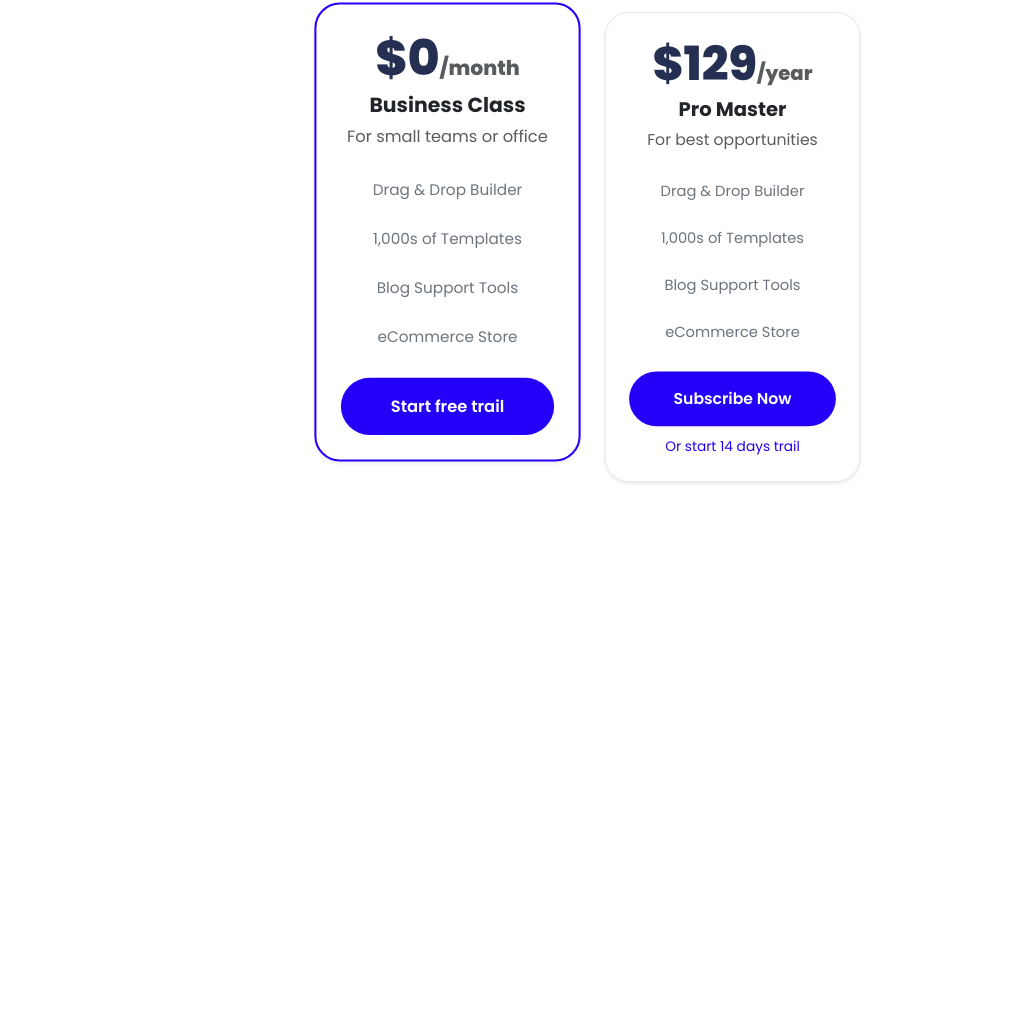
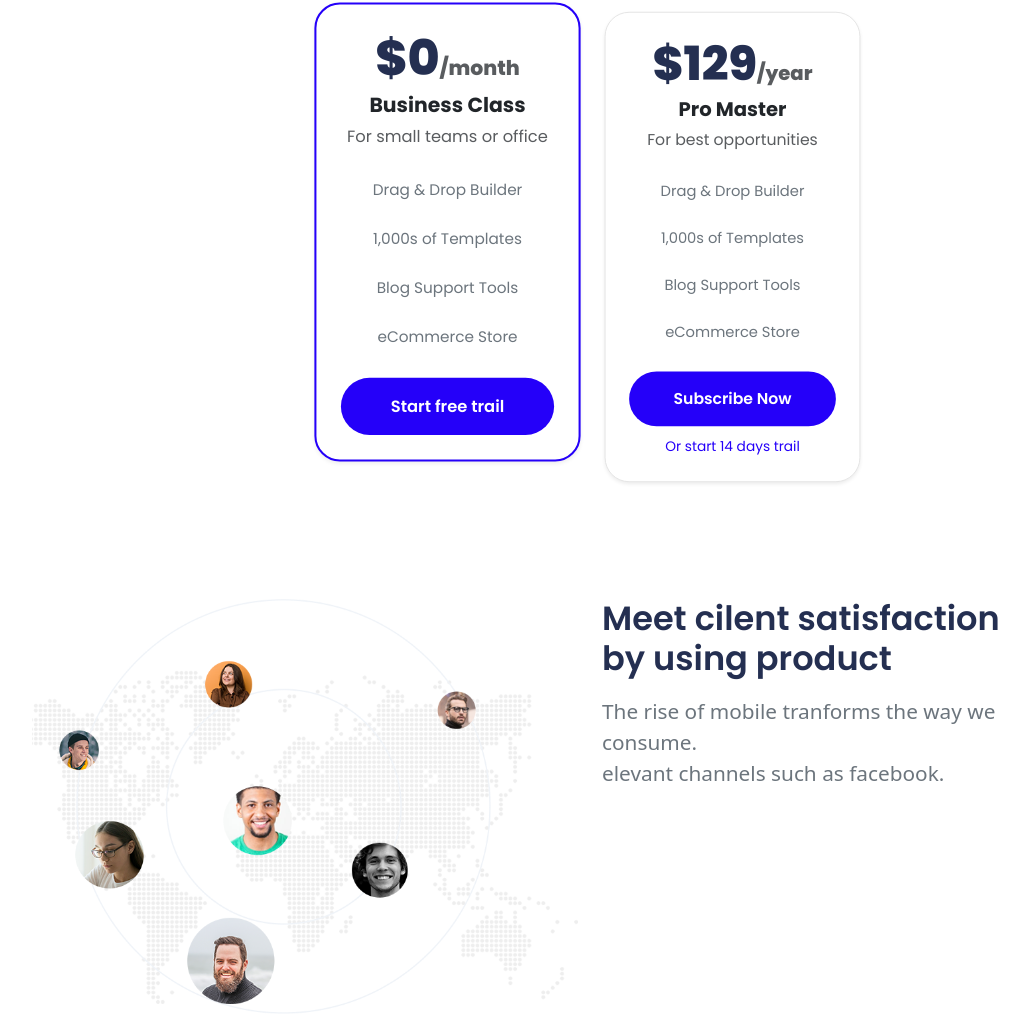
Before and after one commit to zainkhokhar831/freebie, a website: page index.html in a window 1280 px wide. Shown: the part 5966-6980 px from the top of the page, without its empty margins (50-1079 px from the left). Before the commit the page ends 6501 px from the top, so only its background shows below. Drawn offline with nearby package versions, Linux system fonts and the light colour scheme.

Commit message:
tastimonials added

```diff
--- a/index.html
+++ b/index.html
@@ -569,6 +569,34 @@
 
     <!--  END PRICING -->
 
+    <!--  BEGIN TASTIMONIALS HERE -->
+      <section id="testimonials" class="testimonials">
+        <div class="container">
+          <div class="row">
+            <div class="col-md-6">
+              <img src="images/testimonials/People-images.png" class="img-fluid" alt="People-images">
+            </div>
+
+            <div class="col-md-6">
+              <h5 class="display-5--title">Meet cilent satisfaction <br> by using product</h5>
+              <p class="display-5--description">The rise of mobile tranforms the way we consume. <br>
+                elevant channels such as facebook.
+              </p>
+
+
+            </div>
+
+          </div>
+        </div>
+      </section>
+
+
+
+    <!--  END TASTIMONIALS -->
+
+
+
+
 
 
 
--- a/scss/sections/_pricing.scss
+++ b/scss/sections/_pricing.scss
@@ -2,6 +2,7 @@
 
 .pricing-section {
   font-family: "poppins", sans-serif;
+  margin-bottom: 4rem;
 
   .toggle-wrapper {
     background: $white;
--- a/scss/sections/_testimonials.scss
+++ b/scss/sections/_testimonials.scss
@@ -0,0 +1,8 @@
+@use "../custom" as *;
+
+
+.tastimonials{
+  font-family: "poppins", sans-serif;
+
+
+}
```
Also changed, not shown: assets/css/style.css, 1 other file.
